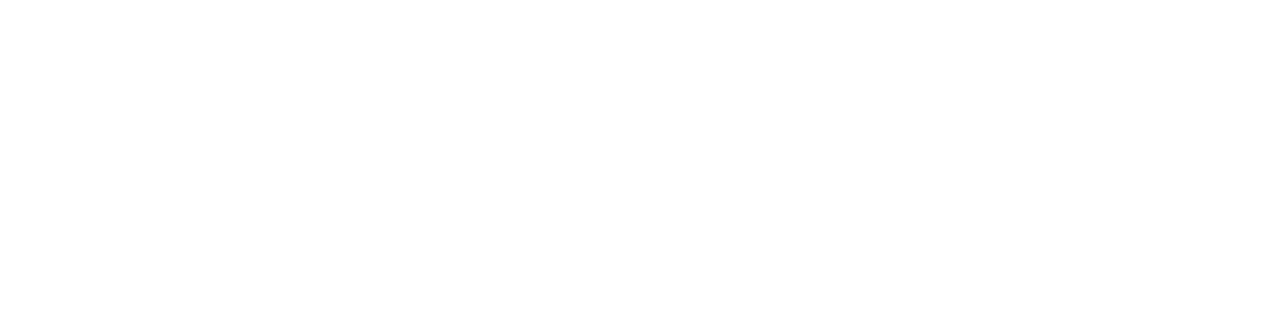
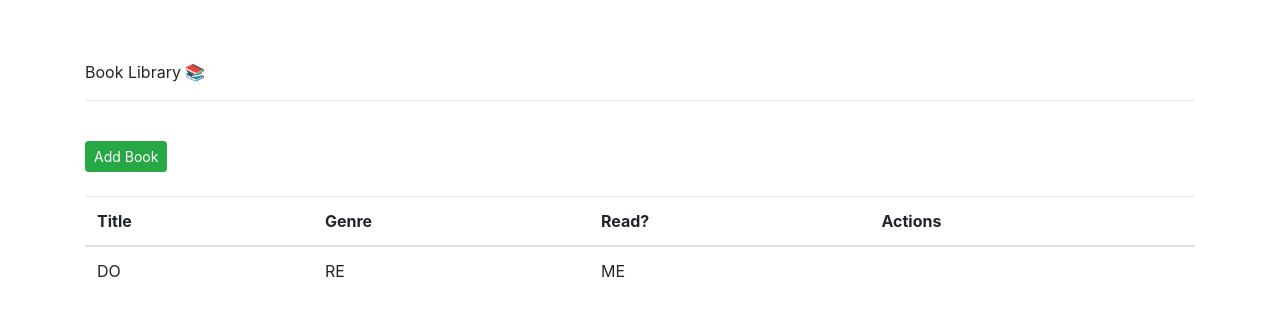
Before and after one commit to HinaHumayundev/Books-Store, a Vue app in the folder frontend/frontend/: page /books in a window 1280 px wide. Shown: the top 316 px of the page. Built offline with nearby package versions, Linux system fonts and the light colour scheme.

Commit message:
add tables for book

```diff
--- /dev/null
+++ b/frontend/frontend/src/components/BooksComponent.vue
@@ -0,0 +1,35 @@
+<template>
+    <div class="jumbotron-vertical-center">
+    <div class="container">
+        <!-- bootswatch CDN -->
+        <link rel="stylesheet" href="https://cdn.jsdelivr.net/npm/bootswatch@4.5.2/dist/darkly/bootstrap.min.css" integrity="sha384-nNK9n28pDUDDgIiIqZ/MiyO3F4/9vsMtReZK39klb/MtkZI3/LtjSjlmyVPS3KdN" crossorigin="anonymous">
+
+        <div class="row">
+            <div class="col-sm-12">
+                <p> Book Library 📚 </p>
+                <hr><br>
+                <button type="button" class="btn btn-success btn-sm">Add Book</button>
+                <br><br>
+                <table class="table table-hover">
+                   <thead>
+                    <tr>
+                        <th scope="col">Title</th>
+                        <th scope="col">Genre</th>
+                        <th scope="col">Read?</th>
+                        <th scope="col">Actions</th>
+                    </tr>
+                   </thead>
+                   <tbody>
+                    <tr>
+                        <td>DO</td>
+                        <td>RE</td>
+                        <td>ME</td>
+                    </tr>
+                   </tbody>
+                </table>
+
+            </div>
+        </div>
+    </div>
+</div>
+</template>
--- a/frontend/frontend/src/router/index.js
+++ b/frontend/frontend/src/router/index.js
@@ -1,6 +1,7 @@
 import Vue from "vue";
 import VueRouter from "vue-router";
 import Shark from "../components/Shark.vue";
+import BooksComponent from "../components/BooksComponent.vue";
 
 Vue.use(VueRouter);
 
@@ -9,6 +10,11 @@
     path: "/shark",
     name: "SharkComponent",
     component: Shark,
+  },
+  {
+    path: "/books",
+    name: "BooksComponent",
+    component: BooksComponent,
   },
 ];
 
```
